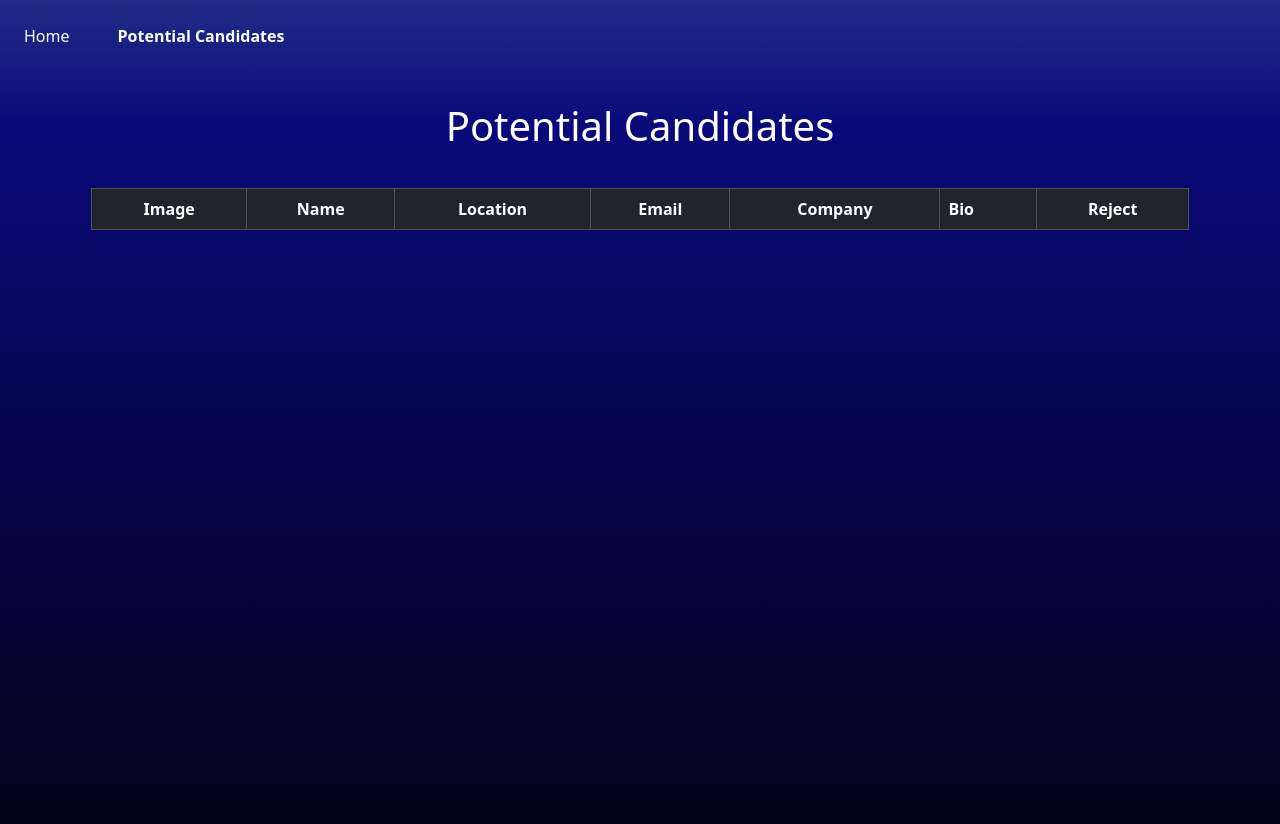
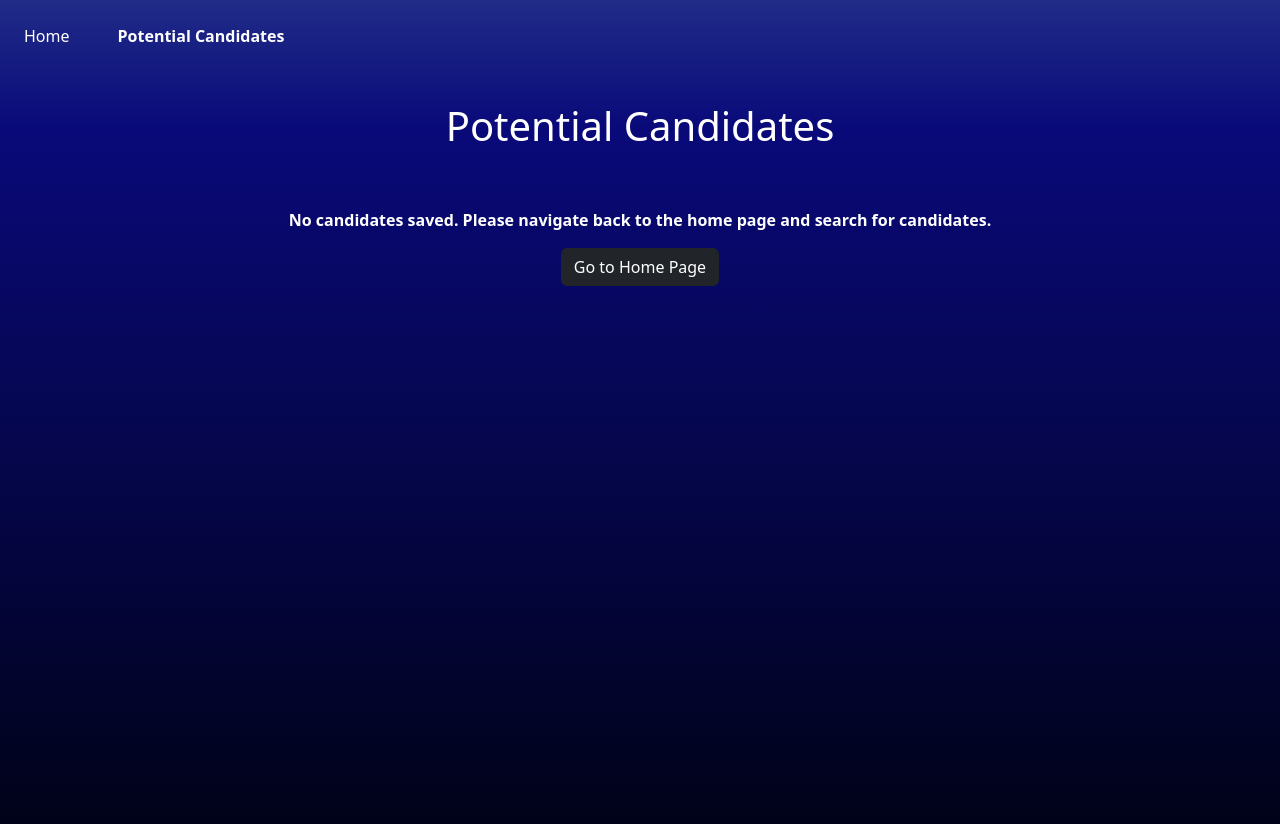
Before and after one commit to celeste-hayes/Candidate-Search, a React (Vite) app: page /SavedCandidates in a window 1280 px wide. Shown: the top 824 px of the page. Built offline with nearby package versions, Linux system fonts and the light colour scheme.

Commit message:
Feat: add no candidates selected empty state to potential candidates page

```diff
--- a/src/pages/SavedCandidates.tsx
+++ b/src/pages/SavedCandidates.tsx
@@ -1,11 +1,13 @@
 import { useState, useEffect } from 'react';
 import { Table, Button } from 'react-bootstrap';
+import { useNavigate } from 'react-router-dom';
 import githubPlaceholder from '../assets/github_placeholder.svg';
 import type Candidate from '../interfaces/Candidate.interface';
 import '../index.css';
 
 const SavedCandidates = () => {
   const [savedCandidates, setSavedCandidates] = useState<Candidate[]>([]);
+  const navigate = useNavigate();
 
   useEffect(() => {
     const candidates = JSON.parse(localStorage.getItem('savedCandidates') || '[]');
@@ -20,10 +22,21 @@ const SavedCandidates = () => {
     localStorage.setItem('savedCandidates', JSON.stringify(updatedCandidates));
   };
 
+  const handleNavigateHome = () => {
+    navigate('/');
+  };
+
   return (
     <div className="main">
       <h1>Potential Candidates</h1>
-
+      {savedCandidates.length === 0 ? (
+        <div>
+          <p style={{ marginTop: '50px' }}>No candidates saved. Please navigate back to the home page and search for candidates.</p>
+          <Button className="home btn" onClick={handleNavigateHome} style={{ display: 'block', margin: '0 auto' }} variant="dark">
+            Go to Home Page
+          </Button>
+        </div>
+      ) : (
         <div className="table-container">
           <Table variant="dark" striped bordered hover responsive>
             <thead>
@@ -46,7 +59,7 @@ const SavedCandidates = () => {
                       alt={candidate.login}
                     />
                   </td>
-                <td>{candidate.login|| 'No Name Available'}</td>
+                  <td>{candidate.login || 'No Name Available'}</td>
                   <td>{candidate.location || 'Not provided'}</td>
                   <td>{candidate.email || 'Not available'}</td>
                   <td>{candidate.company || 'Not available'}</td>
@@ -64,6 +77,7 @@ const SavedCandidates = () => {
             </tbody>
           </Table>
         </div>
+      )}
     </div>
   );
 };
```
Lines whose indentation alone changed are shown as unchanged.
